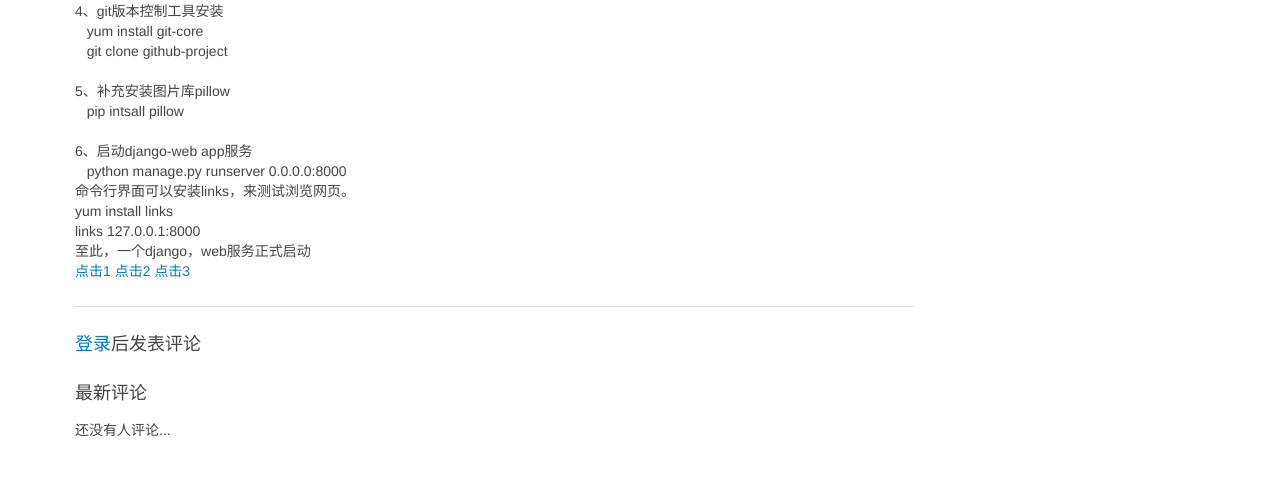
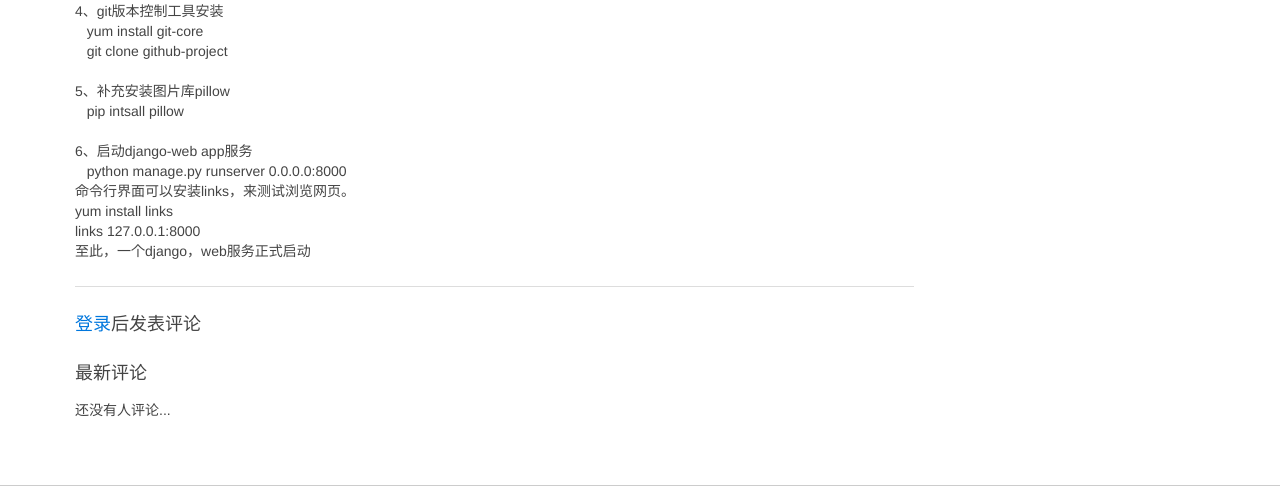
Before and after one commit to cabbageGG/myblog, a Django app: page /blog/page/1/ in a window 1280 px wide. Shown: the part 1614-2100 px from the top of the page. Run offline with Django 3.2, Linux system fonts and the light colour scheme; data comes from the database, SQL or seed files in the repository; data that the repository does not hold is empty.

Commit message:
注释掉测试语句

```diff
--- a/my_blog/blog/templates/blog/blog.html
+++ b/my_blog/blog/templates/blog/blog.html
@@ -251,9 +251,9 @@ function add_event_to_comment_reply(id) {
             <p class="uk-article-meta">last modify: {{ blog.create_time }}</p>
             <p>{% autoescape off %}{{ blog.content | replaceTags }}{% endautoescape %}</p>
         </article>
-        <a href="#0" class="test-click" name="1">点击1</a>
-        <a href="#0" class="test-click" name="2">点击2</a>
-        <a href="#0" class="test-click" name="3">点击3</a>
+{#        <a href="#0" class="test-click" name="1">点击1</a>#}
+{#        <a href="#0" class="test-click" name="2">点击2</a>#}
+{#        <a href="#0" class="test-click" name="3">点击3</a>#}
         <hr class="uk-article-divider">
 
     {% if userinfo %}
```
